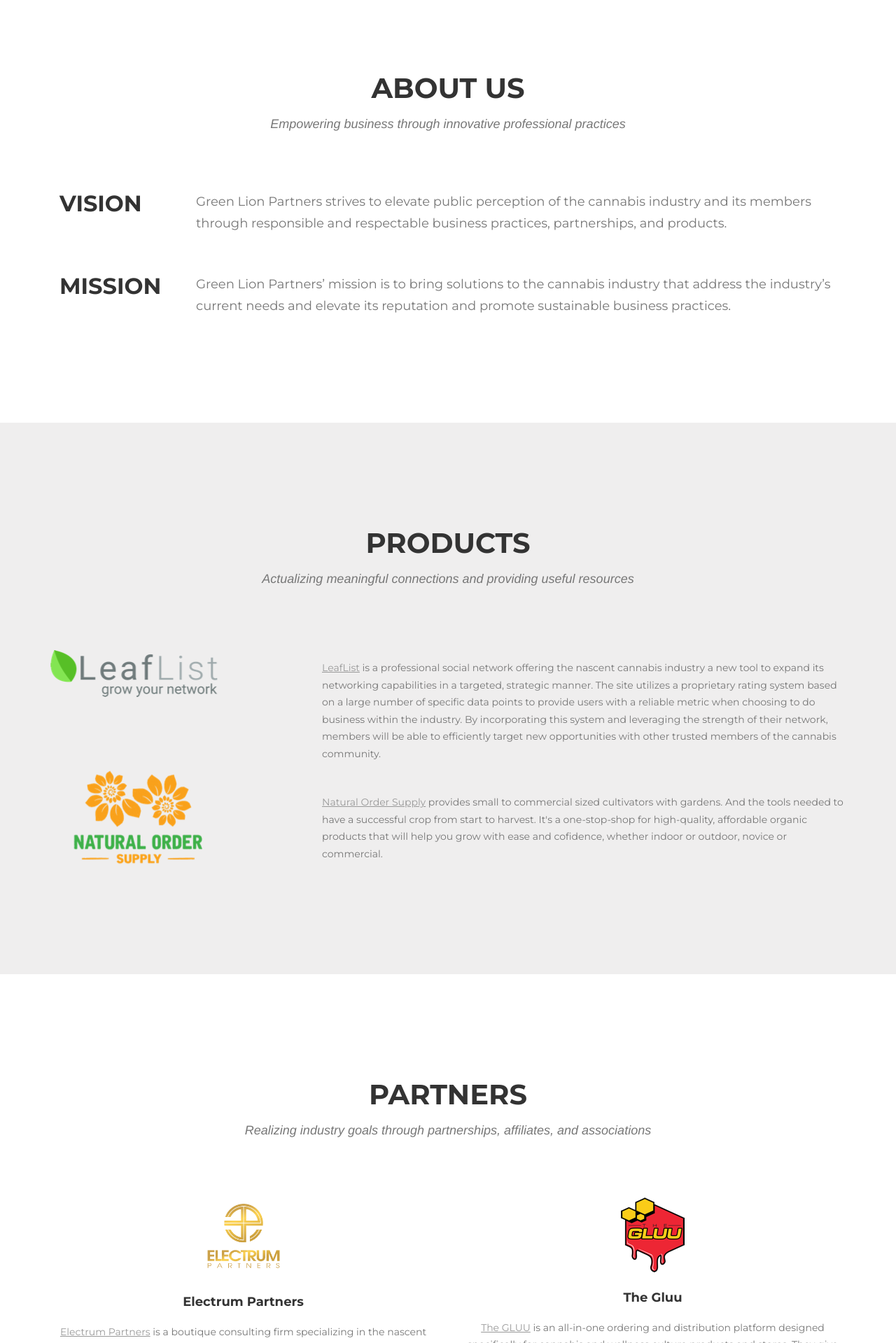
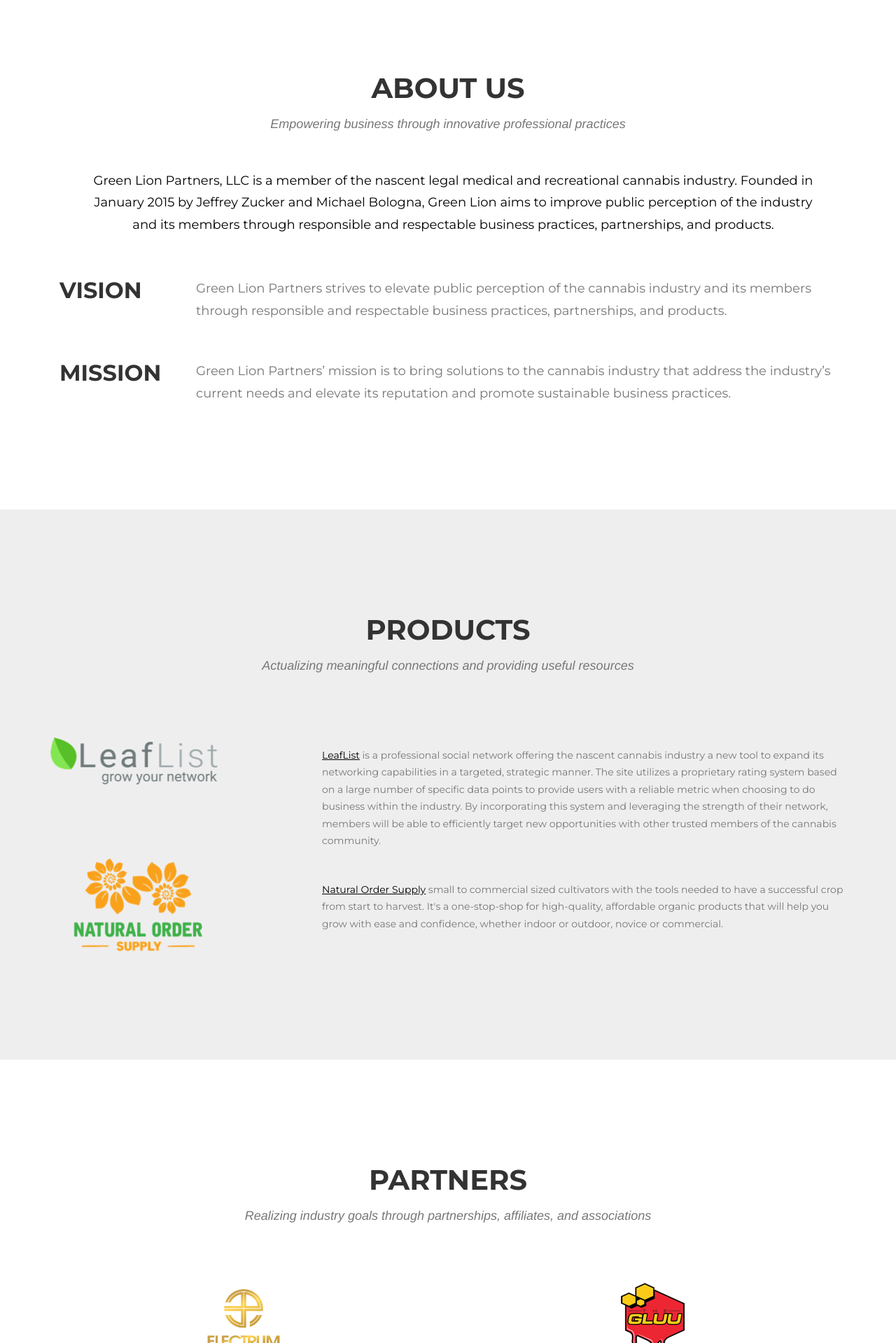
Before and after one commit to jennpaigetaylor/greenLionPartners, a PHP site: page / in a window 1280 px wide. Shown: the part 807-2726 px from the top of the page at 70% size. Run offline with PHP 8.4, Linux system fonts and the light colour scheme; some libraries are stand-ins or nearby versions; some web fonts are replaced.

Commit message:
text edits and contact form company name

```diff
--- a/css/agency.css
+++ b/css/agency.css
@@ -521,6 +521,7 @@ section h3.section-subheading {
 
 .quick-link {
     text-decoration:underline;
+    color: #000;
 }
 
 .quick-link:hover {
--- a/index.html
+++ b/index.html
@@ -102,11 +102,15 @@
             <div class="row">
                 <div class="col-lg-12 text-center">
                     <h2 class="section-heading">About Us</h2>
-                    <h3 class="section-subheading text-muted">Empowering business through innovative professional practices</h3>
+                    <h3 class="section-subheading text-muted" style="margin-bottom: 55px;">Empowering business through innovative professional practices</h3>
                 </div>
             </div>
 
             <div class="row text-center">
+
+                <div class="col-md-12">
+                        <p class="text-muted2" style="margin-bottom: 60px; font-size:18px; padding: 0 40px 0 40px; color:black;">Green Lion Partners, LLC is a member of the nascent legal medical and recreational cannabis industry. Founded in January 2015 by Jeffrey Zucker and Michael Bologna, Green Lion aims to improve public perception of the industry and its members through responsible and respectable business practices, partnerships, and products.</p>
+                </div>
 
                 <div class="col-md-2">
                     <h3 class="service-heading">VISION</h3>
@@ -157,7 +161,7 @@
                 </div>
 
                 <div class="col-sm-8">
-                    <p class="text-muted" style="margin-top:35px;"><a href="http://www.naturalordersupply.com/" target="_blank" class="quick-link">Natural Order Supply</a> provides small to commercial sized cultivators with gardens. And the tools needed to have a successful crop from start to harvest. It's a one-stop-shop for high-quality, affordable organic products that will help you grow with ease and cofidence, whether indoor or outdoor, novice or commercial.</p>
+                    <p class="text-muted" style="margin-top:35px;"><a href="http://www.naturalordersupply.com/" target="_blank" class="quick-link">Natural Order Supply</a> small to commercial sized cultivators with the tools needed to have a successful crop from start to harvest. It's a one-stop-shop for high-quality, affordable organic products that will help you grow with ease and confidence, whether indoor or outdoor, novice or commercial.</p>
                 </div>
             </div>
 
@@ -280,7 +284,7 @@
                                     <p class="help-block text-danger"></p>
                                 </div>
                                 <div class="form-group">
-                                    <input type="tel" class="form-control" placeholder="Company Name *" id="phone" required data-validation-required-message="Please enter your company name.">
+                                    <input type="text" class="form-control" placeholder="Company Name *" id="name" required data-validation-required-message="Please enter your company name.">
                                     <p class="help-block text-danger"></p>
                                 </div>
                             </div>
--- a/mail/contact_me.php
+++ b/mail/contact_me.php
@@ -16,7 +16,7 @@ $phone = $_POST['phone'];
 $message = $_POST['message'];
 
 // Create the email and send the message
-$to = 'mike@greenlionpartners.com '; // Add your email address inbetween the '' replacing yourname@yourdomain.com - This is where the form will send a message to.
+$to = 'contact@greenlionpartners.com'; // Add your email address inbetween the '' replacing yourname@yourdomain.com - This is where the form will send a message to.
 $email_subject = "Website Contact Form:  $name";
 $email_body = "You have received a new message from your website contact form.\n\n"."Here are the details:\n\nName: $name\n\nEmail: $email_address\n\nPhone: $phone\n\nMessage:\n$message";
 $headers = "From: noreply@yourdomain.com\n"; // This is the email address the generated message will be from. We recommend using something like noreply@yourdomain.com.
```
